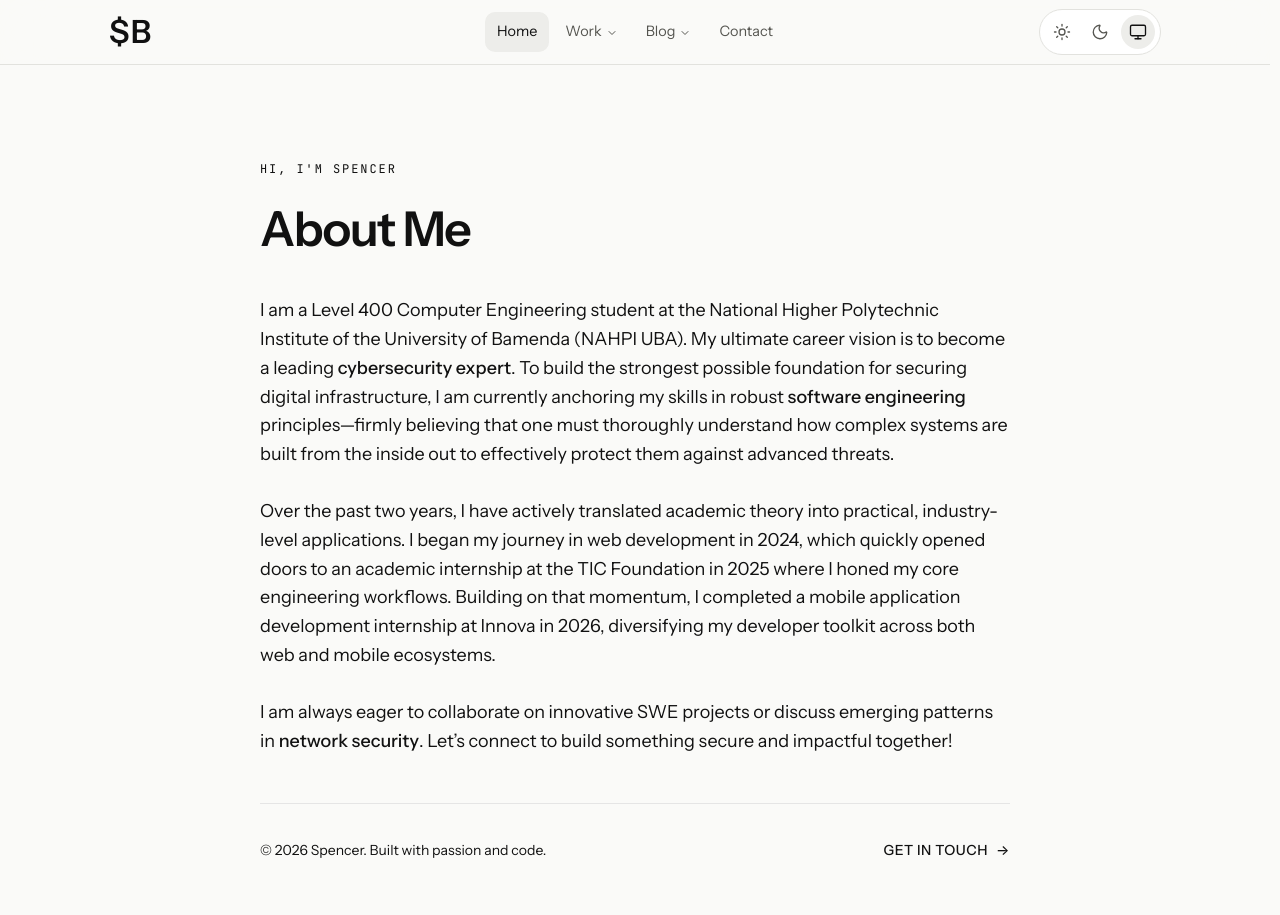
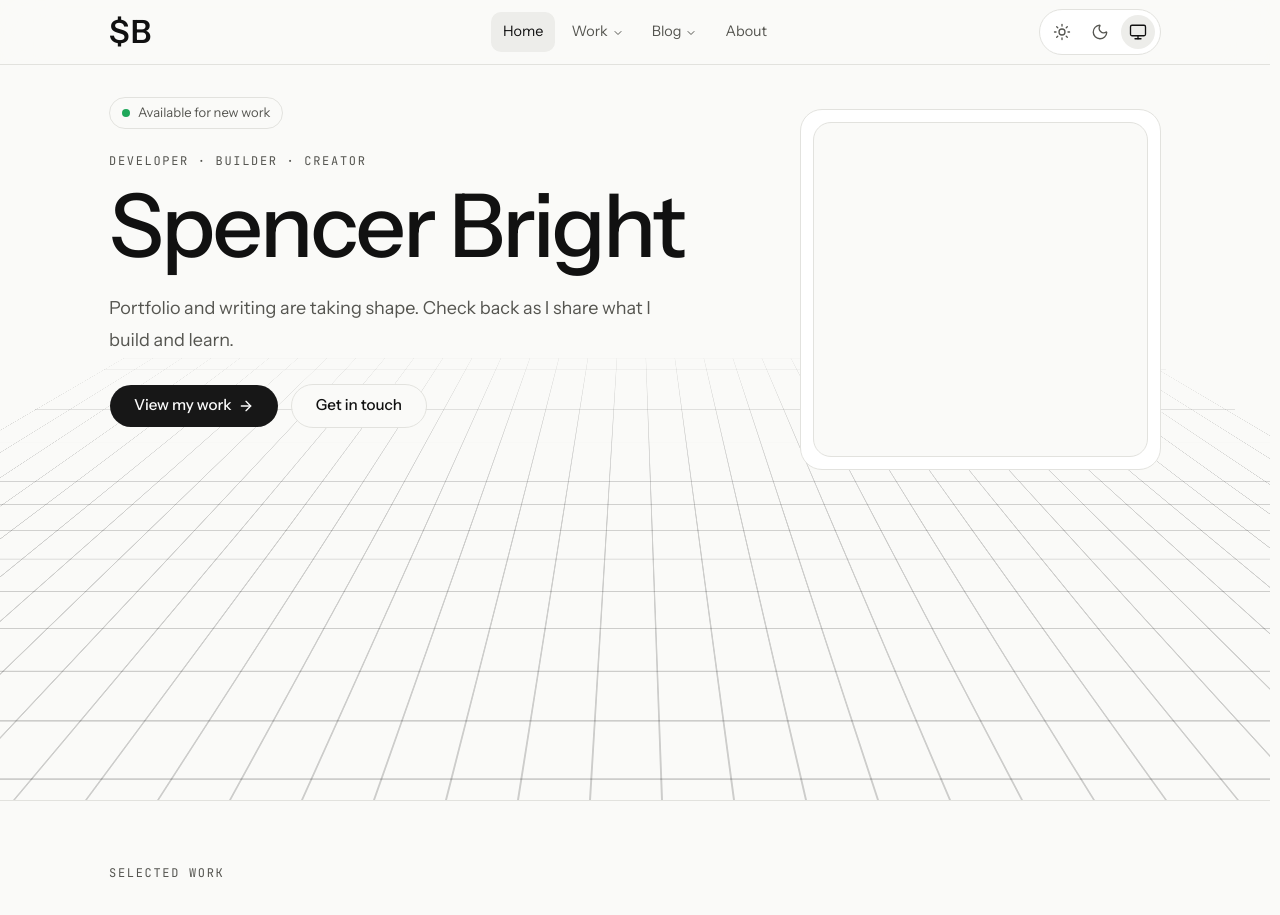
Before and after one commit to SpencerBrightest/Portfolio_website_v1, a Next.js app: page / in a window 1280 px wide. Shown: the top 915 px of the page. Built offline with nearby package versions, Linux system fonts and the light colour scheme; no server answers.

Commit message:
feat: about page route with theme tokens and nav links

```diff
--- /dev/null
+++ b/app/about/page.tsx
@@ -0,0 +1,61 @@
+import Link from "next/link"
+
+import { Container } from "@/components/ui/container"
+import { Heading } from "@/components/ui/heading"
+
+export default function AboutPage() {
+  return (
+    <main className="flex-1 bg-nav-background text-about-heading">
+      <Container className="py-14 sm:py-20">
+        <article className="mx-auto w-full max-w-[46.875rem]" aria-labelledby="about-heading">
+          <p className="font-mono text-xs uppercase tracking-[0.16em] text-about-text">
+            HI, I&apos;M SPENCER
+          </p>
+          <Heading
+            id="about-heading"
+            className="mt-4 font-about-display text-[clamp(2.4rem,7vw,3.2rem)] leading-[1.15] font-bold tracking-[-0.03em] text-about-heading"
+          >
+            About Me
+          </Heading>
+
+          <div className="mt-8 space-y-6 text-lg leading-[1.6] text-about-text sm:mt-10 sm:space-y-7">
+            <p>
+              I am a Level 400 Computer Engineering student at the National Higher Polytechnic
+              Institute of the University of Bamenda (NAHPI UBA). My ultimate career vision is to
+              become a leading <span className="text-about-accent">cybersecurity expert</span>. To
+              build the strongest possible foundation for securing digital infrastructure, I am
+              currently anchoring my skills in robust{" "}
+              <span className="text-about-accent">software engineering principles</span>—firmly
+              believing that one must thoroughly understand how complex systems are built from the
+              inside out to effectively protect them against advanced threats.
+            </p>
+
+            <p>
+              Over the past two years, I have actively translated academic theory into practical,
+              industry-level applications. I began my journey in{" "}
+              <span className="text-about-accent">web development</span> in 2024, which quickly
+              opened doors to an academic internship at the TIC Foundation in 2025 where I honed my
+              core engineering workflows. Building on that momentum, I completed a{" "}
+              <span className="text-about-accent">mobile application development internship</span>{" "}
+              at Innova in 2026, diversifying my developer toolkit across both web and mobile
+              ecosystems.
+            </p>
+
+            <p>
+              I am always eager to collaborate on innovative{" "}
+              <span className="text-about-accent">Software Engineering</span> projects and also
+              open for remote roles.{" "}
+              <Link
+                href="/#contact"
+                className="text-about-accent underline-offset-4 hover:underline focus-visible:outline-2 focus-visible:outline-offset-3 focus-visible:outline-about-heading"
+              >
+                Let’s connect
+              </Link>{" "}
+              to build something secure and impactful together!
+            </p>
+          </div>
+        </article>
+      </Container>
+    </main>
+  )
+}
--- a/app/globals.css
+++ b/app/globals.css
@@ -1,5 +1,5 @@
 /* Global theme tokens and styles; adjust --grid-line per theme to tune the hero grid contrast. */
-@import url("https://fonts.googleapis.com/css2?family=Instrument+Sans:wght@400;500;600&family=JetBrains+Mono:wght@400&display=swap");
+@import url("https://fonts.googleapis.com/css2?family=Instrument+Sans:wght@400;500;600&family=JetBrains+Mono:wght@400&family=Space+Grotesk:wght@700&display=swap");
 @import "tailwindcss";
 @import "tw-animate-css";
 @import "shadcn/tailwind.css";
@@ -12,6 +12,10 @@
   --font-sans: var(--font-instrument-sans);
   --font-mono: var(--font-jetbrains-mono);
   --font-heading: var(--font-instrument-sans);
+  --font-about-display: var(--about-font-display);
+  --color-about-heading: var(--about-heading);
+  --color-about-text: var(--about-text);
+  --color-about-accent: var(--about-accent);
   --color-sidebar-ring: var(--sidebar-ring);
   --color-sidebar-border: var(--sidebar-border);
   --color-sidebar-accent-foreground: var(--sidebar-accent-foreground);
@@ -97,6 +101,10 @@
 
   --font-instrument-sans: "Instrument Sans", system-ui, -apple-system, "Segoe UI", sans-serif;
   --font-jetbrains-mono: "JetBrains Mono", ui-monospace, monospace;
+  --about-font-display: "Space Grotesk", system-ui, -apple-system, "Segoe UI", sans-serif;
+  --about-heading: #111111;
+  --about-text: #5F5F5A;
+  --about-accent: #2563EB;
   --nav-background: #FAFAF8;
   --nav-panel: #FFFFFF;
   --nav-hover: #EDEDEA;
@@ -156,6 +164,10 @@
   --scroll-thumb-hover: #555550;
   --status: #3DDC84;
   --nav-dropdown-shadow: 0 12px 32px rgba(0, 0, 0, 0.5);
+  --about-font-display: "Space Grotesk", system-ui, -apple-system, "Segoe UI", sans-serif;
+  --about-heading: #FFFFFF;
+  --about-text: #BCBFC6;
+  --about-accent: #3B82F6;
 }
 
 @layer base {
--- a/app/page.tsx
+++ b/app/page.tsx
@@ -1,87 +1,21 @@
-import type { Metadata } from "next"
-
-import { Container } from "@/components/ui/container"
-import { Heading } from "@/components/ui/heading"
-import { siteContact } from "@/data/site"
-
-export const metadata: Metadata = {
-  title: "About Me | Spencer Bright",
-  description:
-    "About Spencer Bright, a Computer Engineering student building a foundation in software engineering and cybersecurity.",
-}
-
-const contactHref = siteContact.email
-  ? `mailto:${siteContact.email}`
-  : "mailto:?subject=Let's%20connect"
+// Homepage section order; add blog articles through content/blog and feature their slugs in BlogPreview.
+import { BlogPreview } from "@/components/blog/blog-preview"
+import { Contact } from "@/components/contact/contact"
+import { Hero } from "@/components/hero/hero"
+import { SelectedWork } from "@/components/projects/selected-work"
+import { StackMarquee } from "@/components/stack/stack-marquee"
+import { Section } from "@/components/ui/section"
 
 export default function Home() {
   return (
-    <main
-      data-page="about"
-      className="min-h-[calc(100svh-4rem)] bg-about-background font-about-body text-about-text"
-    >
-      <Container className="max-w-[798px]">
-        <article className="mx-auto w-full max-w-[750px] py-16 sm:py-24">
-          <div className="mb-5 font-mono text-xs font-medium uppercase tracking-[0.16em] text-about-text sm:mb-6">
-            HI, I'M SPENCER
-          </div>
-
-          <Heading
-            id="about-heading"
-            className="mb-8 font-about-display text-[3.2rem] leading-[1.15] font-bold tracking-[-0.03em] text-about-heading sm:mb-10"
-          >
-            About Me
-          </Heading>
-
-          <div className="space-y-6 text-[1.125rem] leading-[1.6] text-about-text sm:space-y-7">
-            <p>
-              I am a Level 400 Computer Engineering student at the National Higher
-              Polytechnic Institute of the University of Bamenda (NAHPI UBA). My
-              ultimate career vision is to become a leading{" "}
-              <span className="font-medium text-about-accent">cybersecurity expert</span>.
-              To build the strongest possible foundation for securing digital
-              infrastructure, I am currently anchoring my skills in robust{" "}
-              <span className="font-medium text-about-accent">software engineering</span>{" "}
-              principles—firmly believing that one must thoroughly understand how
-              complex systems are built from the inside out to effectively protect
-              them against advanced threats.
-            </p>
-
-            <p>
-              Over the past two years, I have actively translated academic theory
-              into practical, industry-level applications. I began my journey in
-              web development in 2024, which quickly opened doors to an academic
-              internship at the TIC Foundation in 2025 where I honed my core
-              engineering workflows. Building on that momentum, I completed a
-              mobile application development internship at Innova in 2026,
-              diversifying my developer toolkit across both web and mobile
-              ecosystems.
-            </p>
-
-            <p>
-              I am always eager to collaborate on innovative SWE projects or
-              discuss emerging patterns in <span className="font-medium text-about-accent">network security</span>.
-              Let’s connect to build something secure and impactful together!
-            </p>
-          </div>
-
-          <footer
-            id="contact"
-            className="mt-10 flex flex-wrap items-center justify-between gap-x-6 gap-y-4 border-t border-about-divider pt-5 text-sm sm:mt-12 sm:pt-6"
-          >
-            <p className="text-about-text">
-              © 2026 Spencer. Built with passion and code.
-            </p>
-            <a
-              href={contactHref}
-              aria-label="Get in touch with Spencer by email"
-              className="inline-flex min-h-11 items-center font-medium tracking-[0.04em] text-about-heading transition-colors hover:text-about-accent focus-visible:outline-2 focus-visible:outline-offset-4 focus-visible:outline-about-accent"
-            >
-              GET IN TOUCH <span className="ml-2" aria-hidden="true">→</span>
-            </a>
-          </footer>
-        </article>
-      </Container>
+    <main className="flex-1">
+      <Hero />
+      <SelectedWork />
+      <BlogPreview />
+      <Section id="tools" eyebrow="Stack" title="Tools I work with">
+        <StackMarquee />
+      </Section>
+      <Contact />
     </main>
   )
 }
--- a/components/layout/navbar.tsx
+++ b/components/layout/navbar.tsx
@@ -141,8 +141,12 @@ export function Navbar() {
               </NavigationMenuList>
             </NavigationMenu>
 
-            <Link href="/#contact" className={navLinkClass}>
-              Contact
+            <Link
+              href="/about"
+              className={navLinkClass}
+              aria-current={isCurrentPath(pathname, "/about") ? "page" : undefined}
+            >
+              About
             </Link>
           </nav>
 
@@ -205,11 +209,12 @@ export function Navbar() {
               Blog
             </Link>
             <Link
-              href="/#contact"
+              href="/about"
               className={mobileLinkClass}
+              aria-current={isCurrentPath(pathname, "/about") ? "page" : undefined}
               onClick={() => setMobileMenuOpen(false)}
             >
-              Contact
+              About
             </Link>
           </nav>
         </div>
```
